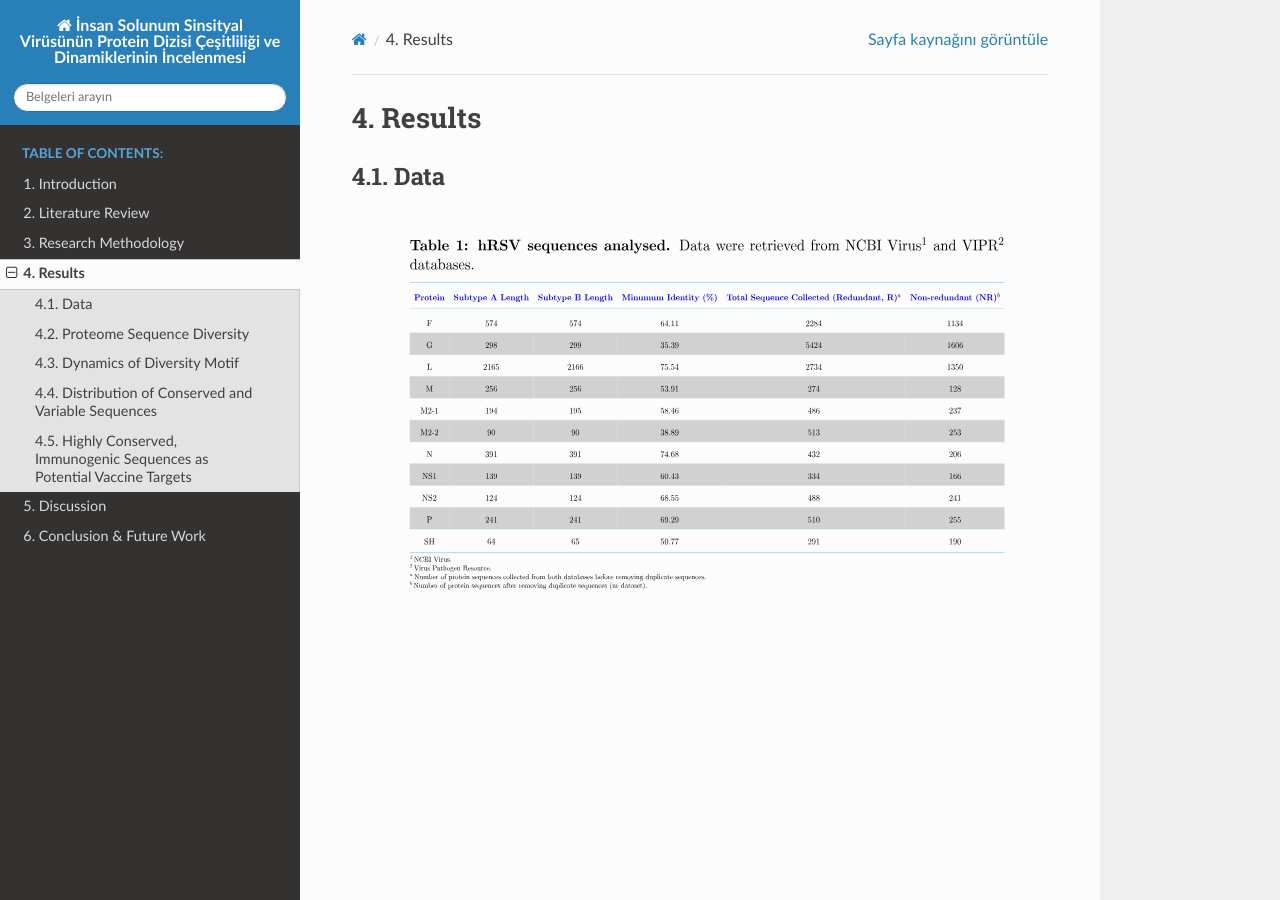
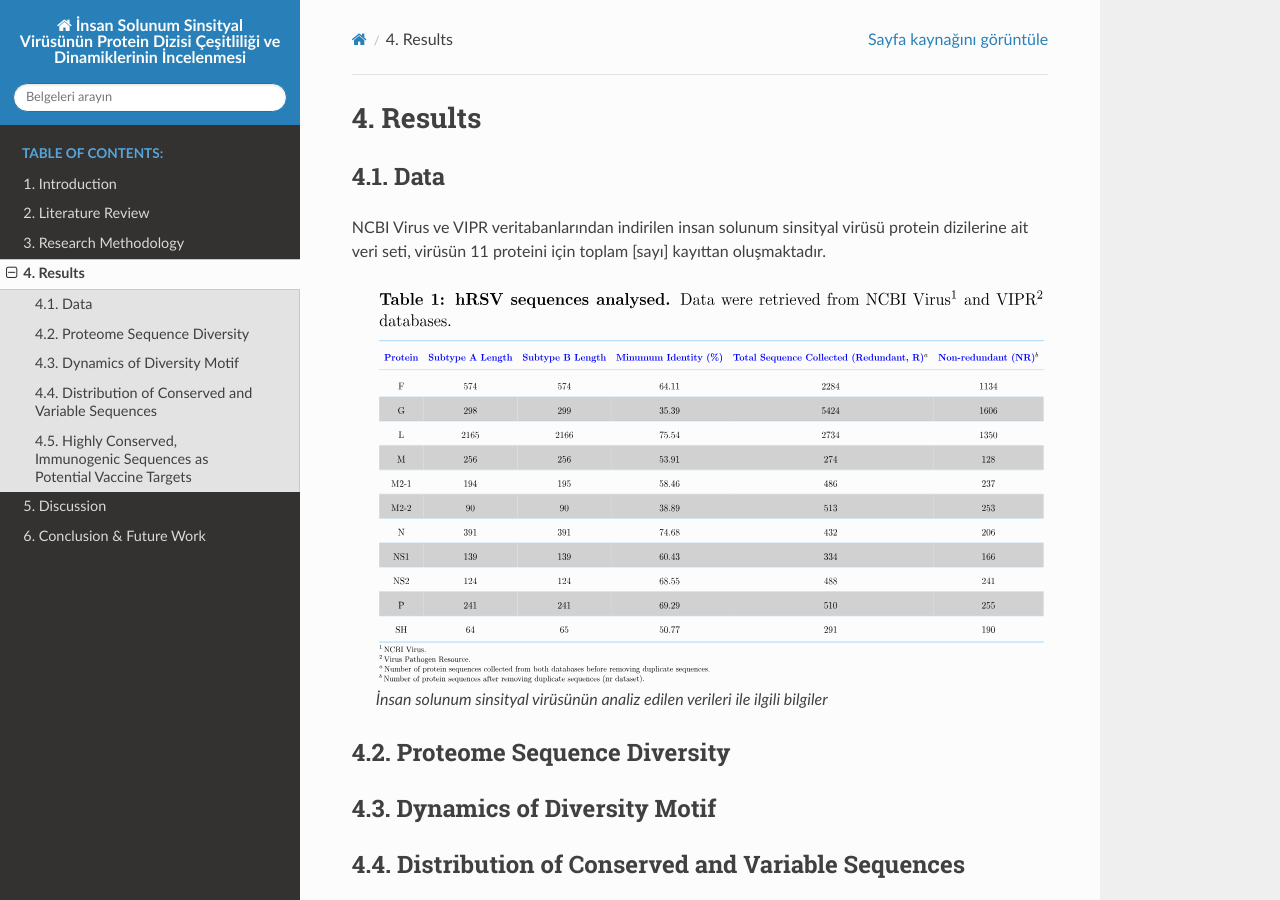
Before and after one commit to farukustunel/proteinsequencediversityofhrsv, a Sphinx documentation site: the page built from docs/source/src/Results.rst, in a window 1280 px wide and 900 px high. Built offline with Sphinx 7.4.7 and the Read the Docs theme 2.0.0, drawn with Linux system fonts in a browser that asks for light colours.

```diff
--- a/docs/source/src/Research Methodology.rst
+++ b/docs/source/src/Research Methodology.rst
@@ -10,9 +10,8 @@ Bu projede kullanılan biyoinformatik analizler Şekil 1'de gösterilmiştir. Bu
 
  .. figure:: ../figures/methodology3.gv.svg
       :alt: Araştırma yöntemi şeması
-      :class: with-shadow
 
-        Araştırma yöntemine genel bakış
+      Araştırma yöntemine genel bakış
 
 -----------------------------------
 Data Collections and Classification
--- a/docs/source/src/Results.rst
+++ b/docs/source/src/Results.rst
@@ -6,11 +6,13 @@ Results
 Data
 ----
 
+NCBI Virus ve VIPR veritabanlarından indirilen insan solunum sinsityal virüsü protein dizilerine ait veri seti, virüsün 11 proteini için toplam [sayı] kayıttan oluşmaktadır.
+
+
  .. figure:: ../figures/data_table.svg
       :alt: İnsan solunum sinsityal virüsünün analiz edilen verileri ile ilgili bilgiler
-      :class: with-shadow
 
-        İnsan solunum sinsityal virüsünün analiz edilen verileri ile ilgili bilgiler
+      İnsan solunum sinsityal virüsünün analiz edilen verileri ile ilgili bilgiler
 
 ---------------------------
 Proteome Sequence Diversity
```
Also changed, not shown: docs/source/figures/data_table.svg.
